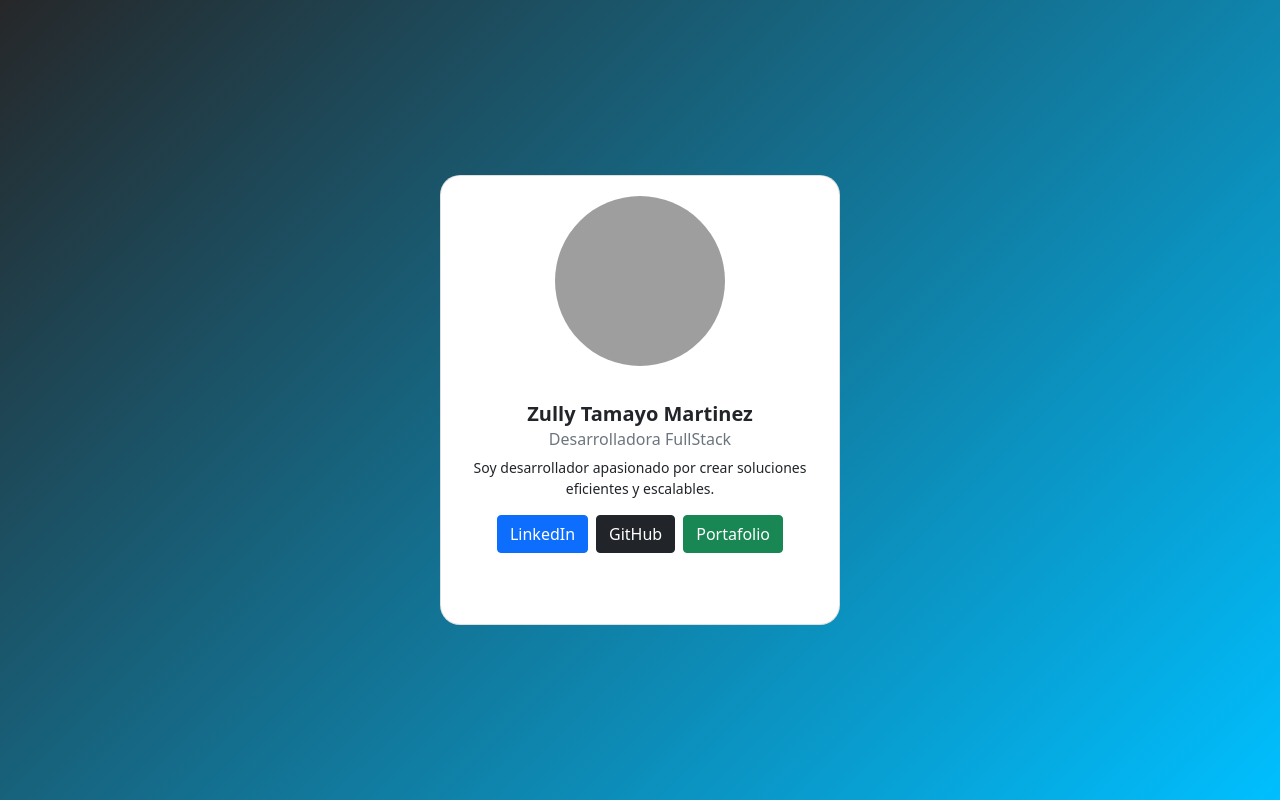
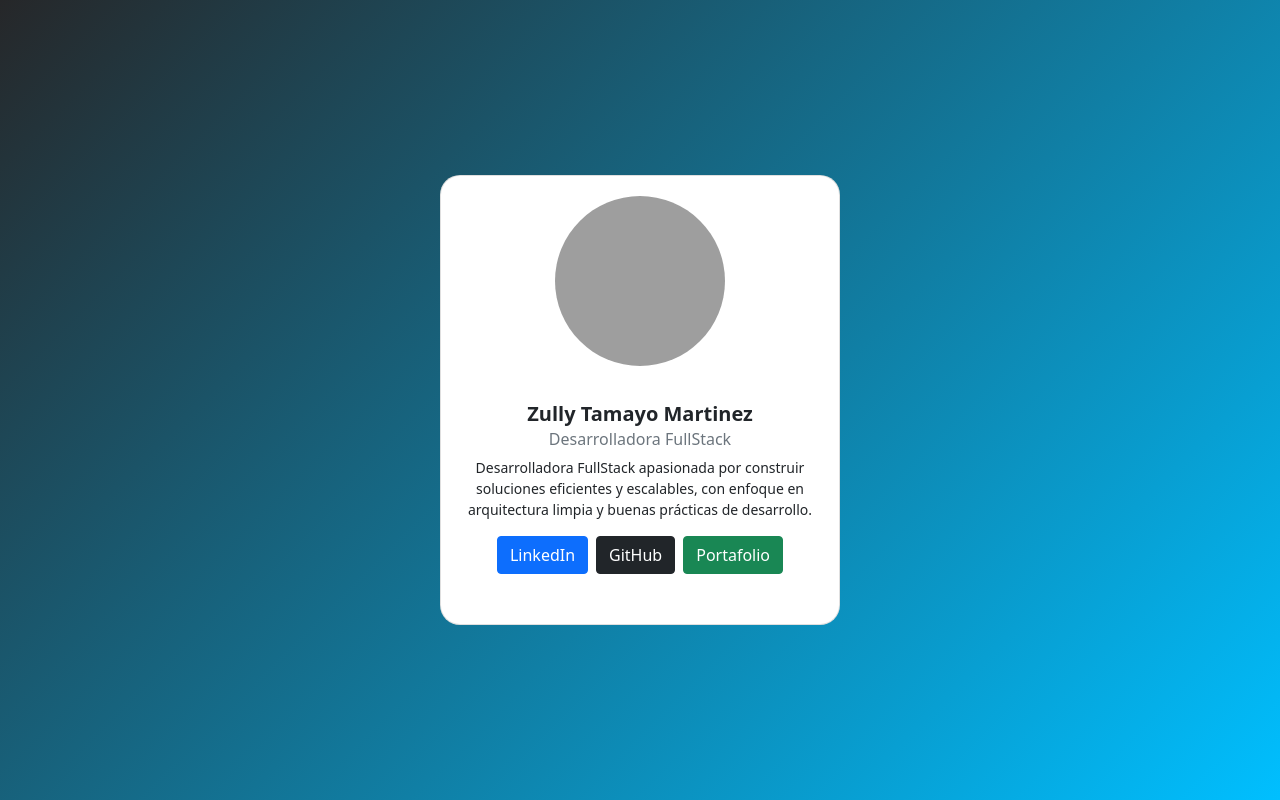
Before and after one commit to zullytamayom/card-bootstrap-Zully-Tamayo, a plain HTML site: page index.html in a window 1280 px wide. Drawn offline with nearby package versions, Linux system fonts and the light colour scheme; grey boxes are pictures that could not be loaded.

Commit message:
ajuste texto descriptivo

```diff
--- a/index.html
+++ b/index.html
@@ -20,7 +20,8 @@
         <h6 class="card-subtitle mb-2 text-muted">Desarrolladora FullStack</h6>
 
         <p class="card-text">
-          Soy desarrollador apasionado por crear soluciones eficientes y escalables.
+         Desarrolladora FullStack apasionada por
+         construir soluciones eficientes y escalables, con enfoque en arquitectura limpia y buenas prácticas de desarrollo.
         </p>
 
         <div class="d-flex justify-content-center gap-2">
```
